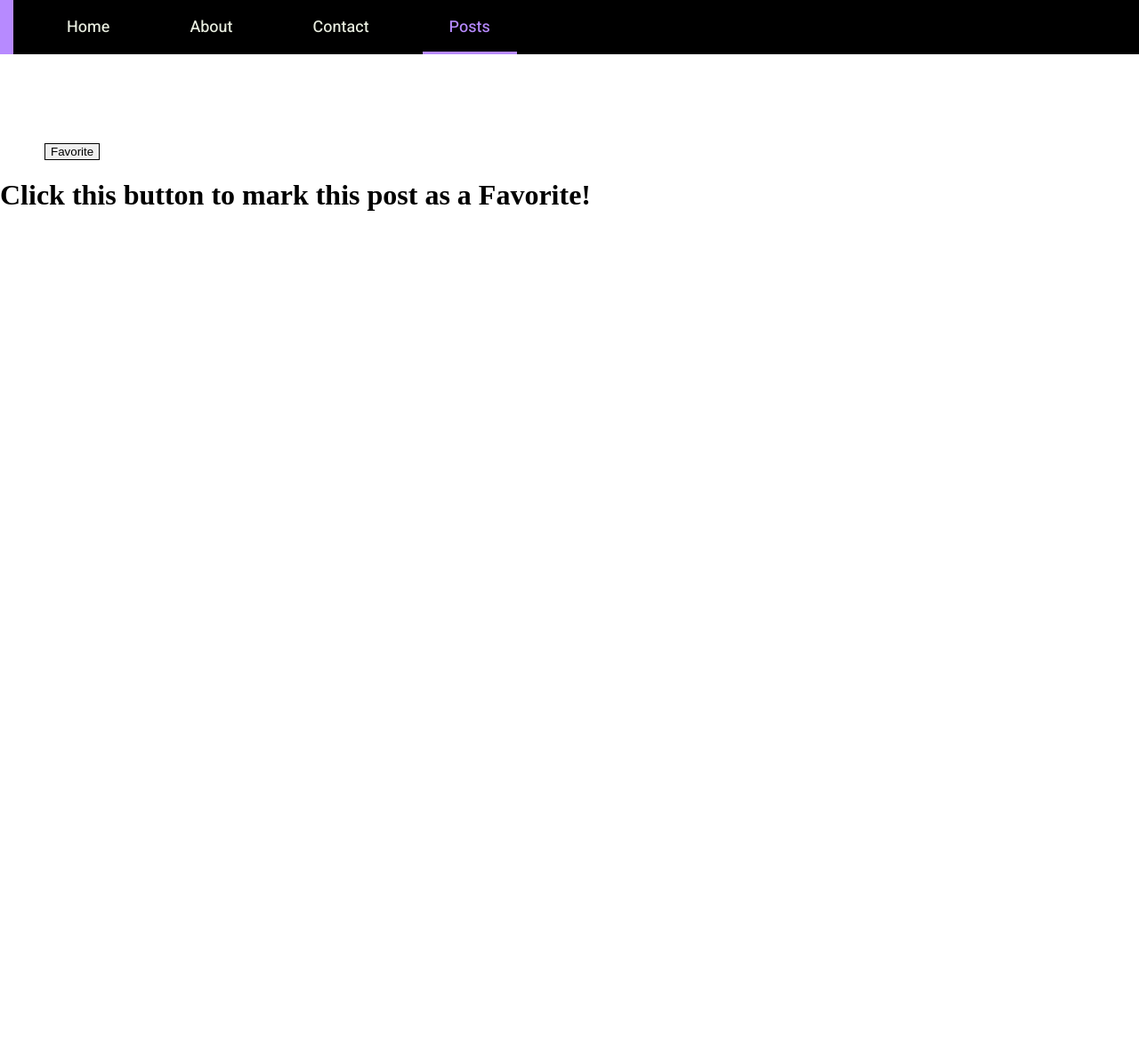
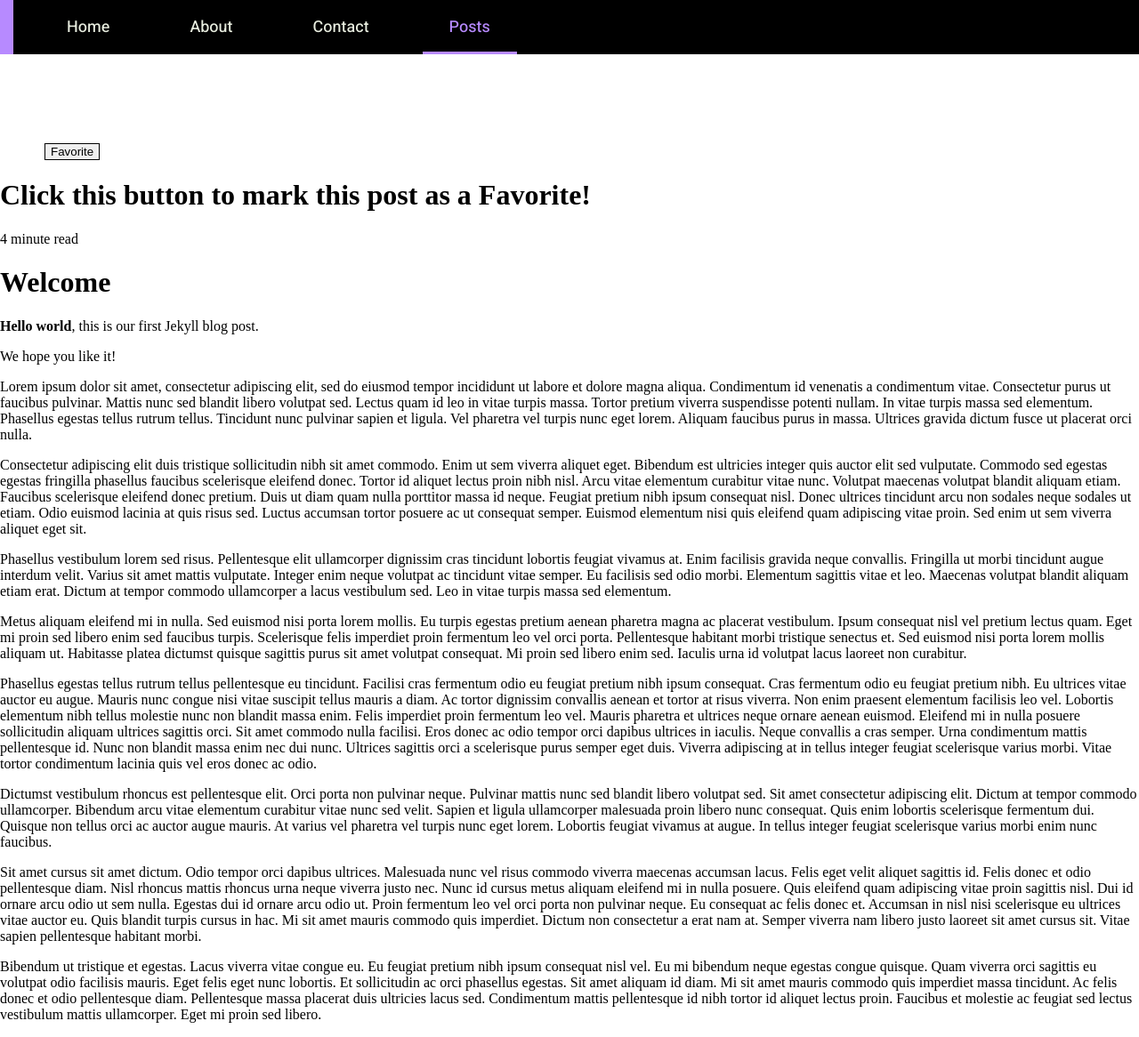
Before and after one commit to MLH-Fellowship/all-in-project, a Jekyll site: the page built from _posts/2011-12-31-new-years-eve-is-awesome.md, in a window 1280 px wide. Shown: the whole page at 89% size. Built offline with Jekyll 4.4.1, drawn with Linux system fonts in a browser that asks for light colours; before the commit the page ends 900 px from its top, so only the background shows below that.

Commit message:
Added post read time functionality

```diff
--- a/_layouts/post.html
+++ b/_layouts/post.html
@@ -6,3 +6,9 @@ layout: page
 	var postInfo = ["{{ page.title | json }}", "{{ page.author | json }}", "{{ page.date | json }}", "{{ page.url | json }}"];
 </script>
 <div id="favorite-post"></div>
+	{% assign read_time = page.content | number_of_words | divided_by: 200 %}
+	{% if read_time > 0 %}
+		<p>{{ read_time }} minute read</p>
+	{% endif %}
+
+{{ content }}
--- a/_posts/2011-12-31-new-years-eve-is-awesome.md
+++ b/_posts/2011-12-31-new-years-eve-is-awesome.md
@@ -6,6 +6,22 @@ author: Henry Jackson
 
 # Welcome
 
-**Hello world**, this is my first Jekyll blog post.
+**Hello world**, this is our first Jekyll blog post.
 
-I hope you like it!
+We hope you like it!
+
+Lorem ipsum dolor sit amet, consectetur adipiscing elit, sed do eiusmod tempor incididunt ut labore et dolore magna aliqua. Condimentum id venenatis a condimentum vitae. Consectetur purus ut faucibus pulvinar. Mattis nunc sed blandit libero volutpat sed. Lectus quam id leo in vitae turpis massa. Tortor pretium viverra suspendisse potenti nullam. In vitae turpis massa sed elementum. Phasellus egestas tellus rutrum tellus. Tincidunt nunc pulvinar sapien et ligula. Vel pharetra vel turpis nunc eget lorem. Aliquam faucibus purus in massa. Ultrices gravida dictum fusce ut placerat orci nulla.
+
+Consectetur adipiscing elit duis tristique sollicitudin nibh sit amet commodo. Enim ut sem viverra aliquet eget. Bibendum est ultricies integer quis auctor elit sed vulputate. Commodo sed egestas egestas fringilla phasellus faucibus scelerisque eleifend donec. Tortor id aliquet lectus proin nibh nisl. Arcu vitae elementum curabitur vitae nunc. Volutpat maecenas volutpat blandit aliquam etiam. Faucibus scelerisque eleifend donec pretium. Duis ut diam quam nulla porttitor massa id neque. Feugiat pretium nibh ipsum consequat nisl. Donec ultrices tincidunt arcu non sodales neque sodales ut etiam. Odio euismod lacinia at quis risus sed. Luctus accumsan tortor posuere ac ut consequat semper. Euismod elementum nisi quis eleifend quam adipiscing vitae proin. Sed enim ut sem viverra aliquet eget sit.
+
+Phasellus vestibulum lorem sed risus. Pellentesque elit ullamcorper dignissim cras tincidunt lobortis feugiat vivamus at. Enim facilisis gravida neque convallis. Fringilla ut morbi tincidunt augue interdum velit. Varius sit amet mattis vulputate. Integer enim neque volutpat ac tincidunt vitae semper. Eu facilisis sed odio morbi. Elementum sagittis vitae et leo. Maecenas volutpat blandit aliquam etiam erat. Dictum at tempor commodo ullamcorper a lacus vestibulum sed. Leo in vitae turpis massa sed elementum.
+
+Metus aliquam eleifend mi in nulla. Sed euismod nisi porta lorem mollis. Eu turpis egestas pretium aenean pharetra magna ac placerat vestibulum. Ipsum consequat nisl vel pretium lectus quam. Eget mi proin sed libero enim sed faucibus turpis. Scelerisque felis imperdiet proin fermentum leo vel orci porta. Pellentesque habitant morbi tristique senectus et. Sed euismod nisi porta lorem mollis aliquam ut. Habitasse platea dictumst quisque sagittis purus sit amet volutpat consequat. Mi proin sed libero enim sed. Iaculis urna id volutpat lacus laoreet non curabitur.
+
+Phasellus egestas tellus rutrum tellus pellentesque eu tincidunt. Facilisi cras fermentum odio eu feugiat pretium nibh ipsum consequat. Cras fermentum odio eu feugiat pretium nibh. Eu ultrices vitae auctor eu augue. Mauris nunc congue nisi vitae suscipit tellus mauris a diam. Ac tortor dignissim convallis aenean et tortor at risus viverra. Non enim praesent elementum facilisis leo vel. Lobortis elementum nibh tellus molestie nunc non blandit massa enim. Felis imperdiet proin fermentum leo vel. Mauris pharetra et ultrices neque ornare aenean euismod. Eleifend mi in nulla posuere sollicitudin aliquam ultrices sagittis orci. Sit amet commodo nulla facilisi. Eros donec ac odio tempor orci dapibus ultrices in iaculis. Neque convallis a cras semper. Urna condimentum mattis pellentesque id. Nunc non blandit massa enim nec dui nunc. Ultrices sagittis orci a scelerisque purus semper eget duis. Viverra adipiscing at in tellus integer feugiat scelerisque varius morbi. Vitae tortor condimentum lacinia quis vel eros donec ac odio.
+
+Dictumst vestibulum rhoncus est pellentesque elit. Orci porta non pulvinar neque. Pulvinar mattis nunc sed blandit libero volutpat sed. Sit amet consectetur adipiscing elit. Dictum at tempor commodo ullamcorper. Bibendum arcu vitae elementum curabitur vitae nunc sed velit. Sapien et ligula ullamcorper malesuada proin libero nunc consequat. Quis enim lobortis scelerisque fermentum dui. Quisque non tellus orci ac auctor augue mauris. At varius vel pharetra vel turpis nunc eget lorem. Lobortis feugiat vivamus at augue. In tellus integer feugiat scelerisque varius morbi enim nunc faucibus.
+
+Sit amet cursus sit amet dictum. Odio tempor orci dapibus ultrices. Malesuada nunc vel risus commodo viverra maecenas accumsan lacus. Felis eget velit aliquet sagittis id. Felis donec et odio pellentesque diam. Nisl rhoncus mattis rhoncus urna neque viverra justo nec. Nunc id cursus metus aliquam eleifend mi in nulla posuere. Quis eleifend quam adipiscing vitae proin sagittis nisl. Dui id ornare arcu odio ut sem nulla. Egestas dui id ornare arcu odio ut. Proin fermentum leo vel orci porta non pulvinar neque. Eu consequat ac felis donec et. Accumsan in nisl nisi scelerisque eu ultrices vitae auctor eu. Quis blandit turpis cursus in hac. Mi sit amet mauris commodo quis imperdiet. Dictum non consectetur a erat nam at. Semper viverra nam libero justo laoreet sit amet cursus sit. Vitae sapien pellentesque habitant morbi.
+
+Bibendum ut tristique et egestas. Lacus viverra vitae congue eu. Eu feugiat pretium nibh ipsum consequat nisl vel. Eu mi bibendum neque egestas congue quisque. Quam viverra orci sagittis eu volutpat odio facilisis mauris. Eget felis eget nunc lobortis. Et sollicitudin ac orci phasellus egestas. Sit amet aliquam id diam. Mi sit amet mauris commodo quis imperdiet massa tincidunt. Ac felis donec et odio pellentesque diam. Pellentesque massa placerat duis ultricies lacus sed. Condimentum mattis pellentesque id nibh tortor id aliquet lectus proin. Faucibus et molestie ac feugiat sed lectus vestibulum mattis ullamcorper. Eget mi proin sed libero.
```
